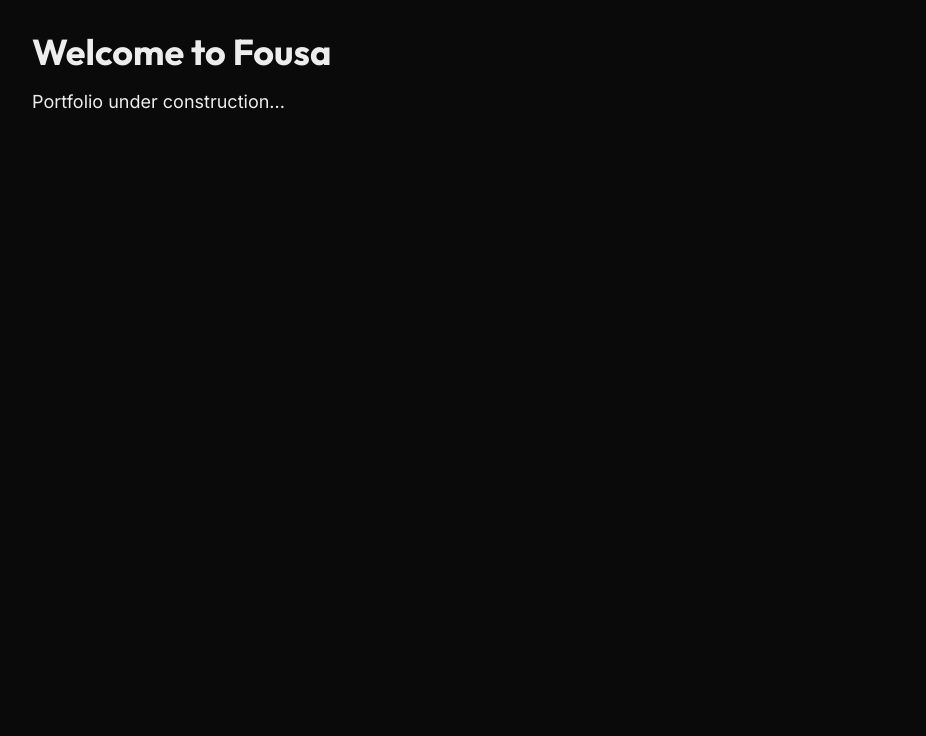
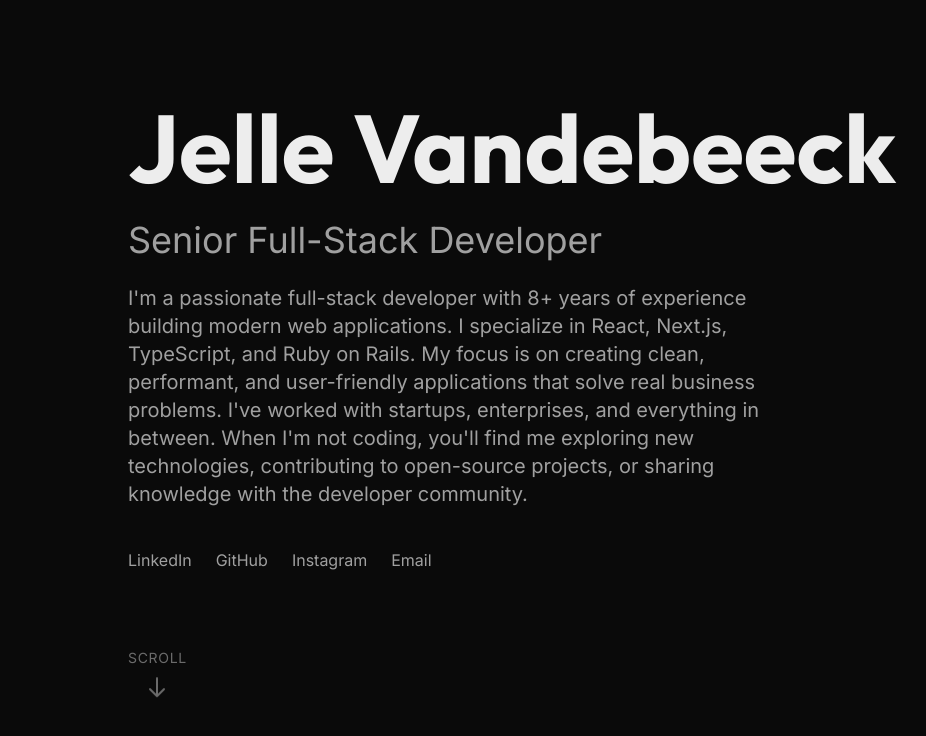
Before and after one commit to fousa/website, a Next.js app: page / in a window 1280 px wide. Shown: the top 736 px of the page, without its empty margins (0-926 px from the left). Built offline with nearby package versions, Linux system fonts and the light colour scheme.

Commit message:
feat(task): hero section

```diff
--- a/src/app/page.tsx
+++ b/src/app/page.tsx
@@ -1,8 +1,20 @@
+import { getProfile } from "@/lib/markdown";
+import Hero from "@/components/sections/Hero";
+
 export default function Home() {
+  const profile = getProfile();
+
+  if (!profile) {
+    return (
+      <main className="min-h-screen flex items-center justify-center">
+        <p className="text-foreground-secondary">Profile not found</p>
+      </main>
+    );
+  }
+
   return (
-    <main className="min-h-screen p-8">
-      <h1 className="text-4xl font-bold">Welcome to Fousa</h1>
-      <p className="mt-4 text-lg">Portfolio under construction...</p>
+    <main>
+      <Hero profile={profile} />
     </main>
   );
 }
--- /dev/null
+++ b/src/components/sections/Hero.tsx
@@ -0,0 +1,94 @@
+import type { Profile } from "@/types";
+
+interface HeroProps {
+  profile: Profile;
+}
+
+export default function Hero({ profile }: HeroProps) {
+  return (
+    <section className="min-h-screen flex items-center justify-center px-6 md:px-12">
+      <div className="max-w-5xl w-full">
+        <div className="space-y-6">
+          {/* Name */}
+          <h1 className="font-heading text-5xl md:text-7xl lg:text-8xl font-bold text-foreground">
+            {profile.name}
+          </h1>
+
+          {/* Role */}
+          <p className="font-body text-2xl md:text-3xl lg:text-4xl text-foreground-secondary">
+            {profile.role}
+          </p>
+
+          {/* Bio */}
+          <div className="max-w-2xl">
+            <p className="font-body text-lg md:text-xl text-foreground-secondary leading-relaxed">
+              {profile.content}
+            </p>
+          </div>
+
+          {/* Social Links */}
+          <div className="flex gap-6 pt-4">
+            {profile.socials.linkedin && (
+              <a
+                href={profile.socials.linkedin}
+                target="_blank"
+                rel="noopener noreferrer"
+                className="font-body text-foreground-secondary hover:text-accent transition-colors duration-fast"
+              >
+                LinkedIn
+              </a>
+            )}
+            {profile.socials.github && (
+              <a
+                href={profile.socials.github}
+                target="_blank"
+                rel="noopener noreferrer"
+                className="font-body text-foreground-secondary hover:text-accent transition-colors duration-fast"
+              >
+                GitHub
+              </a>
+            )}
+            {profile.socials.instagram && (
+              <a
+                href={profile.socials.instagram}
+                target="_blank"
+                rel="noopener noreferrer"
+                className="font-body text-foreground-secondary hover:text-accent transition-colors duration-fast"
+              >
+                Instagram
+              </a>
+            )}
+            {profile.socials.email && (
+              <a
+                href={`mailto:${profile.socials.email}`}
+                className="font-body text-foreground-secondary hover:text-accent transition-colors duration-fast"
+              >
+                Email
+              </a>
+            )}
+          </div>
+
+          {/* Scroll Indicator */}
+          <div className="pt-12">
+            <div className="inline-flex flex-col items-center gap-2 text-foreground-muted">
+              <span className="font-body text-sm uppercase tracking-wider">Scroll</span>
+              <svg
+                className="w-6 h-6 animate-bounce"
+                fill="none"
+                stroke="currentColor"
+                viewBox="0 0 24 24"
+              >
+                <path
+                  strokeLinecap="round"
+                  strokeLinejoin="round"
+                  strokeWidth={2}
+                  d="M19 14l-7 7m0 0l-7-7m7 7V3"
+                />
+              </svg>
+            </div>
+          </div>
+        </div>
+      </div>
+    </section>
+  );
+}
```
Also changed, not shown: project_docs/TASKS.md (+1 -1 lines).
